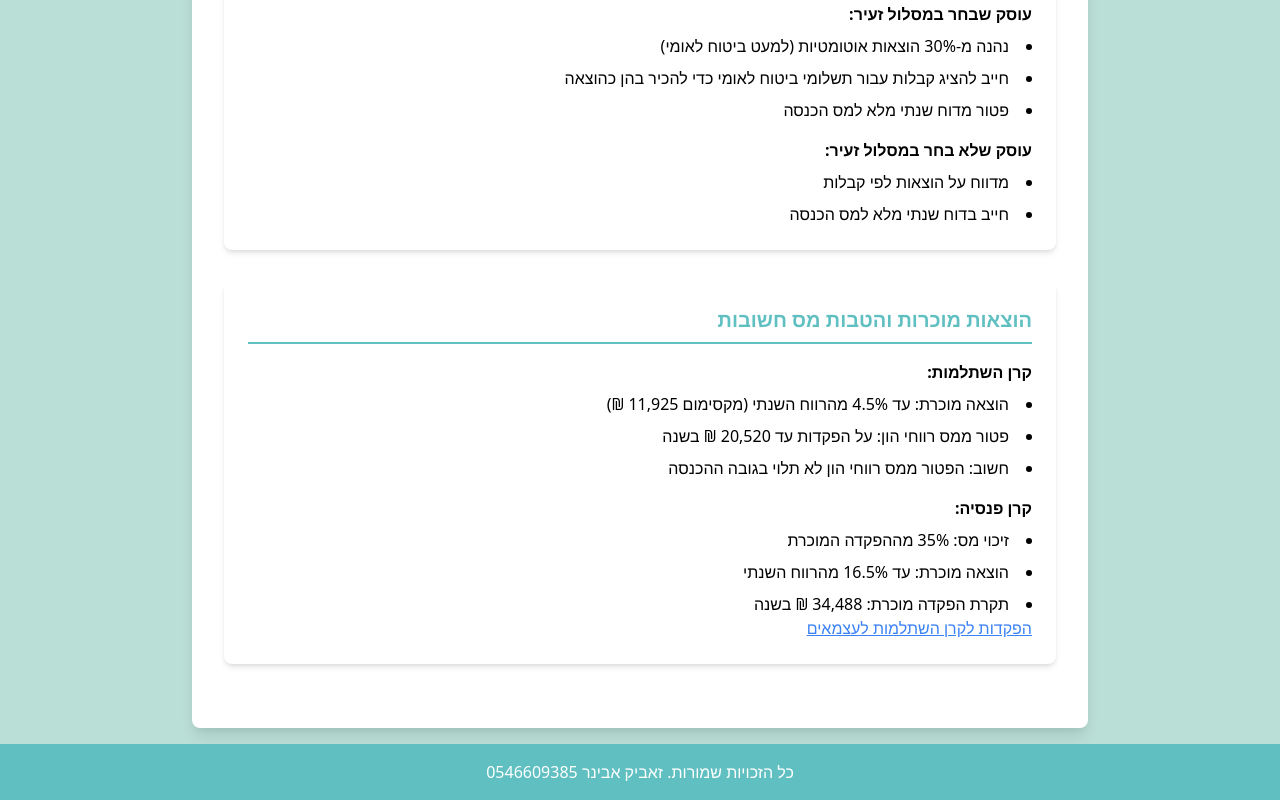
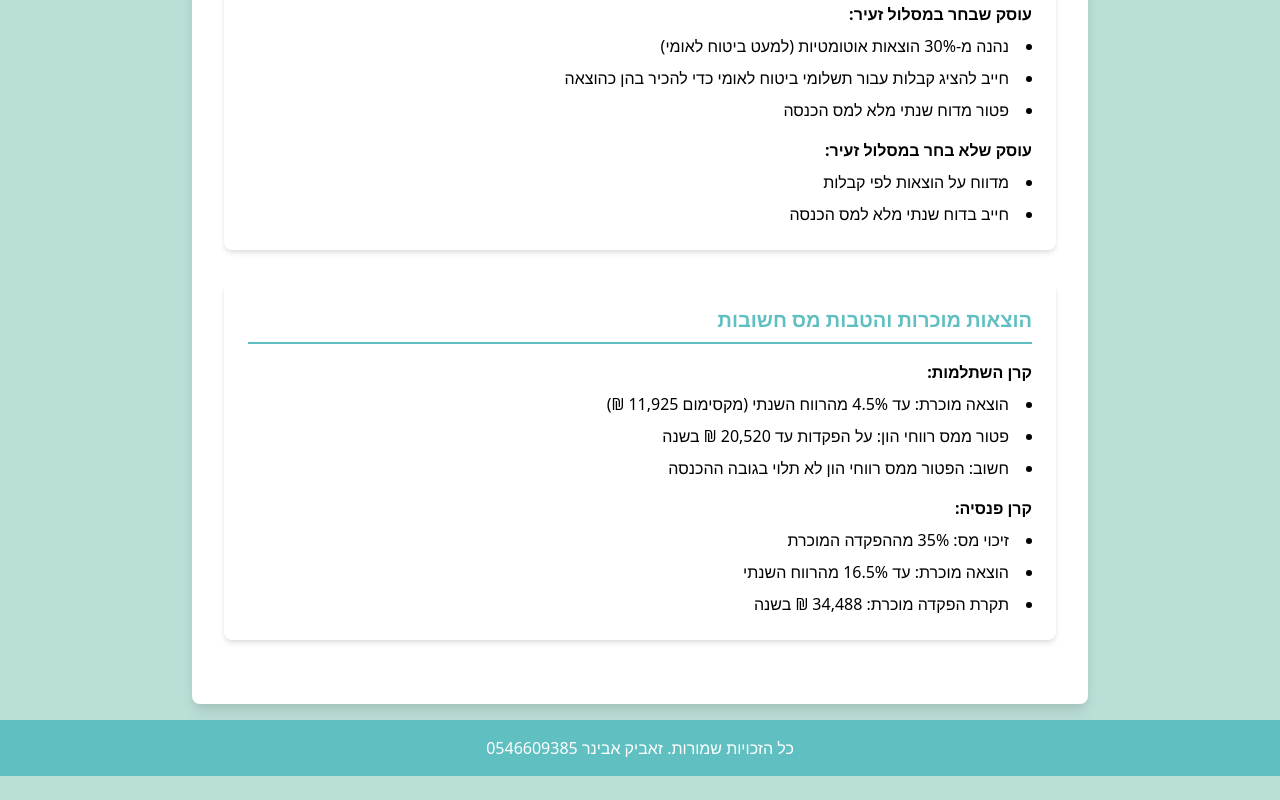
Before and after one commit to Zevik/Atsmai, a Next.js app: page / in a window 1280 px wide. Shown: the part 1314-2114 px from the top of the page. After the commit the page ends 2090 px from the top, so only its background shows below. Built offline with nearby package versions, Linux system fonts and the light colour scheme.

Commit message:
Remove link to הפקדות לקרן השתלמות לעצמאים from home page

```diff
--- a/pages/index.js
+++ b/pages/index.js
@@ -129,11 +129,6 @@ export default function Home() {
               <li>תקרת הפקדה מוכרת: 34,488 ₪ בשנה</li>
             </ul>
           </div>
-          <Link href="/deposit-fund-for-freelancers">
-            <a className="text-blue-500 underline">
-              הפקדות לקרן השתלמות לעצמאים
-            </a>
-          </Link>
         </section>
       </div>
     </div>
```
